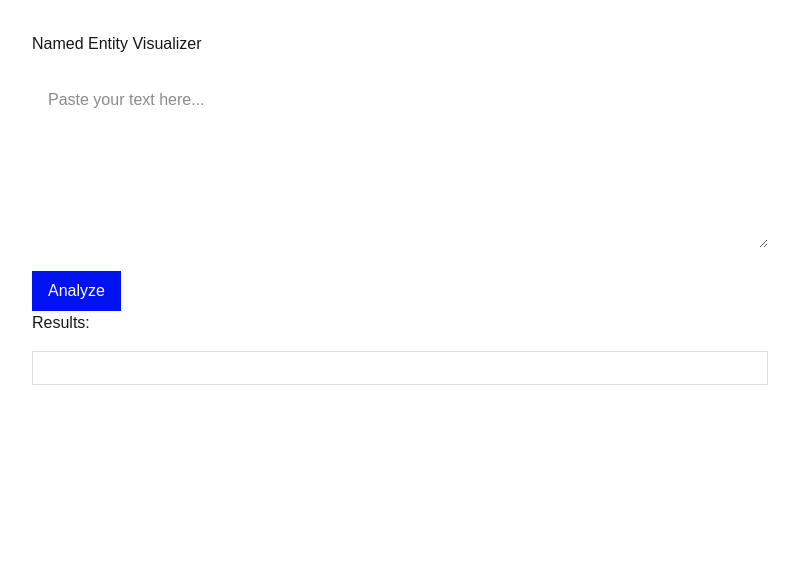
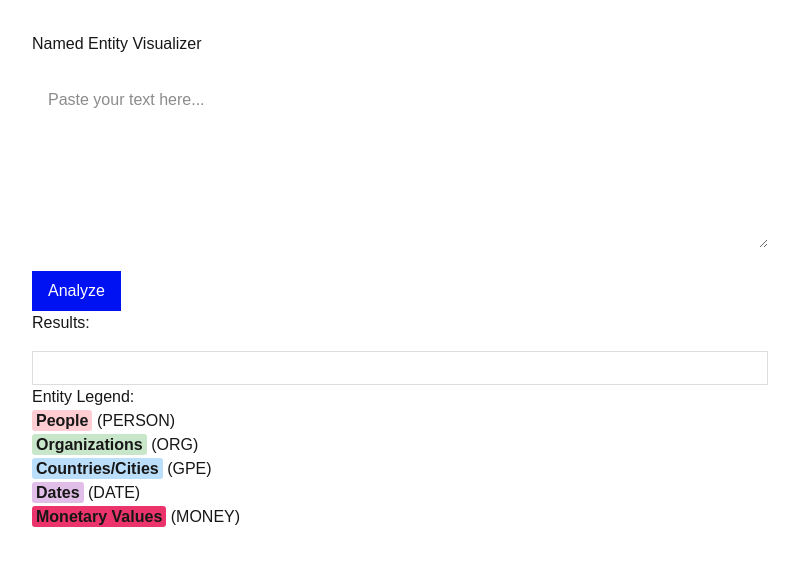
Before and after one commit to jasonlimcs/NER-visualizer, a Next.js app in the folder ner-visualizer/: page /pages in a window 1280 px wide. Shown: the top 566 px of the page, without its empty margins (240-1039 px from the left). Built offline with nearby package versions, Linux system fonts and the light colour scheme.

Commit message:
added legends for entity colors

```diff
--- a/ner-visualizer/src/app/pages/page.js
+++ b/ner-visualizer/src/app/pages/page.js
@@ -1,6 +1,14 @@
 'use client'
 
 import { useState } from 'react';
+
+const ENTITY_TYPES = [
+  { label: 'PERSON', description: 'People', color: '#ffcdd2' },
+  { label: 'ORG', description: 'Organizations', color: '#c8e6c9' },
+  { label: 'GPE', description: 'Countries/Cities', color: '#bbdefb' },
+  { label: 'DATE', description: 'Dates', color: '#e1bee7' },
+  { label: 'MONEY', description: 'Monetary Values', color: '#dcedc8' },
+];
 
 export default function Home() {
   const [text, setText] = useState('');
@@ -14,6 +22,23 @@ export default function Home() {
     });
     const data = await response.json();
     setEntities(data.entities);
+  };
+
+  const highlightEntities = () => {
+    if (!text || !entities?.length) return { __html: text };
+
+    let highlightedText = text;
+    // Sort entities by start index in reverse to avoid overlapping issues
+    const sortedEntities = [...entities].sort((a, b) => b.start - a.start);
+    sortedEntities.forEach((ent) => {
+      const { start, end, label } = ent;
+      const entityText = highlightedText.slice(start, end);
+      highlightedText =
+        highlightedText.slice(0, start) +
+        `<span class="entity ${label.toLowerCase()}" title="${label}">${entityText}</span>` +
+        highlightedText.slice(end);
+    });
+    return { __html: highlightedText };
   };
 
   return (
@@ -30,7 +55,21 @@ export default function Home() {
       <h2>Results:</h2>
       <div
         className="highlighted-text"
+        dangerouslySetInnerHTML={highlightEntities()}
       />
+
+      <div className="legend">
+        <h3>Entity Legend:</h3>
+        <div className="legend-items">
+          {ENTITY_TYPES.map((entity)=> (
+            <div key={entity.label} className="legend-item">
+              <span>
+                <strong className={`entity ${entity.label.toLowerCase()}`}>{entity.description}</strong> ({entity.label})
+              </span>
+            </div>
+          ))}
+        </div>
+      </div>
 
 
     </div>
```
